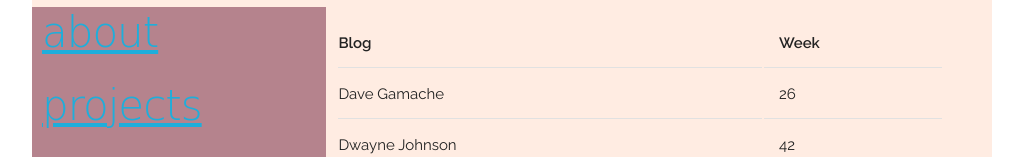
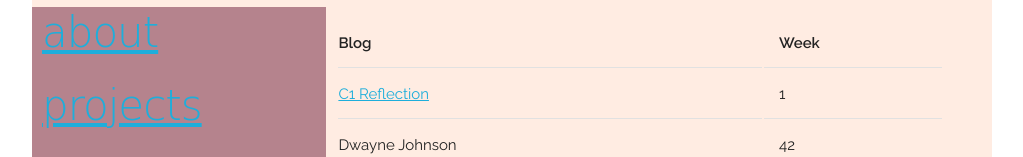
Before and after one commit to annagjackson/annagjackson.github.io, a plain HTML site: page blog/blog-template.html in a window 1280 px wide. Shown: the part 133-290 px from the top of the page, without its empty margins (128-1151 px from the left). Drawn offline with nearby package versions, Linux system fonts and the light colour scheme; a web font is replaced by a local one.

Commit message:
added first blog link to table

```diff
--- a/blog/blog-template.html
+++ b/blog/blog-template.html
@@ -64,8 +64,8 @@
                             </thead>
                             <tbody>
                                 <tr>
-                                    <td>Dave Gamache</td>
-                                    <td>26</td>
+                                    <td><a href="https://annagjackson.github.io/blog/c1-reflection-blog.html">C1 Reflection</a></td>
+                                    <td>1</td>
                                 </tr>
                                 <tr>
                                     <td>Dwayne Johnson</td>
```
